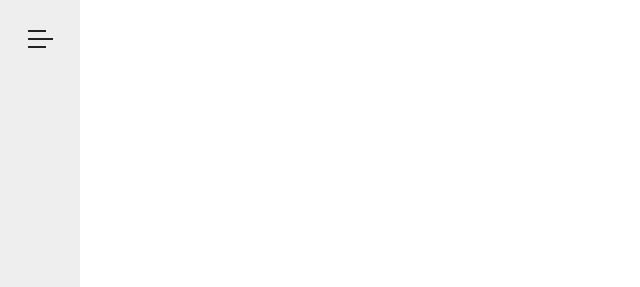
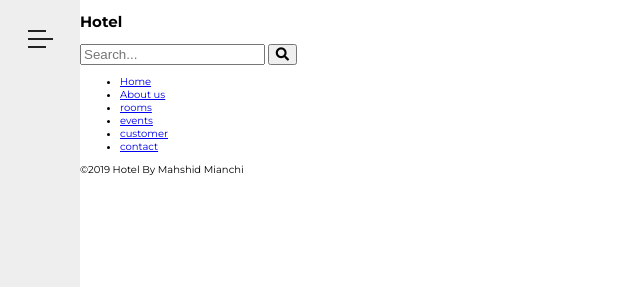
Before and after one commit to mmianchi/Hotel-landingPage, a website: page index.html in a window 1280 px wide. Shown: the top 287 px of the page, without its empty margins (0-640 px from the left). Drawn offline with Linux system fonts and the light colour scheme.

Commit message:
added navigation markup

```diff
--- a/index.html
+++ b/index.html
@@ -37,17 +37,46 @@
       </div>
     </div>
     <!-- end of sidebar -->
+    <!-- navigation -->
+    <nav class='navigation'>
+      <div class='navigation-header'>
+        <h2 class='navigation-heading'>Hotel</h2>
+        <form class='navigation-search'>
+          <input type="text" class='navigation-search-input' placeholder="Search...">
+          <button class="navigation-search-btn"><i class="fas fa-search"></i></button>
+        </form>
 
+      </div>
+      <ul class="navigation-list">
+        <li class="navigation-item">
+          <a href="#" class="navigation-link">Home</a>
+        </li>
+        <li class="navigation-item">
+          <a href="#" class="navigation-link">About us</a>
+        </li>
+        <li class="navigation-item">
+          <a href="#" class="navigation-link">rooms</a>
+        </li>
+        <li class="navigation-item">
+          <a href="#" class="navigation-link">events</a>
+        </li>
+        <li class="navigation-item">
+          <a href="#" class="navigation-link">customer</a>
+        </li>
+        <li class="navigation-item">
+          <a href="#" class="navigation-link">contact</a>
+        </li>
+      </ul>
+      <div class="copyright">
+        <p>&copy;2019 Hotel By Mahshid Mianchi</p>
+      </div>
+    </nav>
+    <!-- end of navigantion  -->
 
   </div>
 
 
-<!-- <p class="lead mb-0">
-  Copyright&copy;
-  <script>
-    document.write(new Date().getFullYear())
-  </script> Mahshid Mianchi
-</p> -->
+
 </body>
 
 </html>
--- a/sass/components/_navbar.scss
+++ b/sass/components/_navbar.scss
@@ -71,3 +71,8 @@
     font-weight: 400;
   }
 }
+//nav
+.navigation {
+  margin-left: 8rem;
+  position: fixed;
+}
```
Also changed, not shown: css/style.css.
